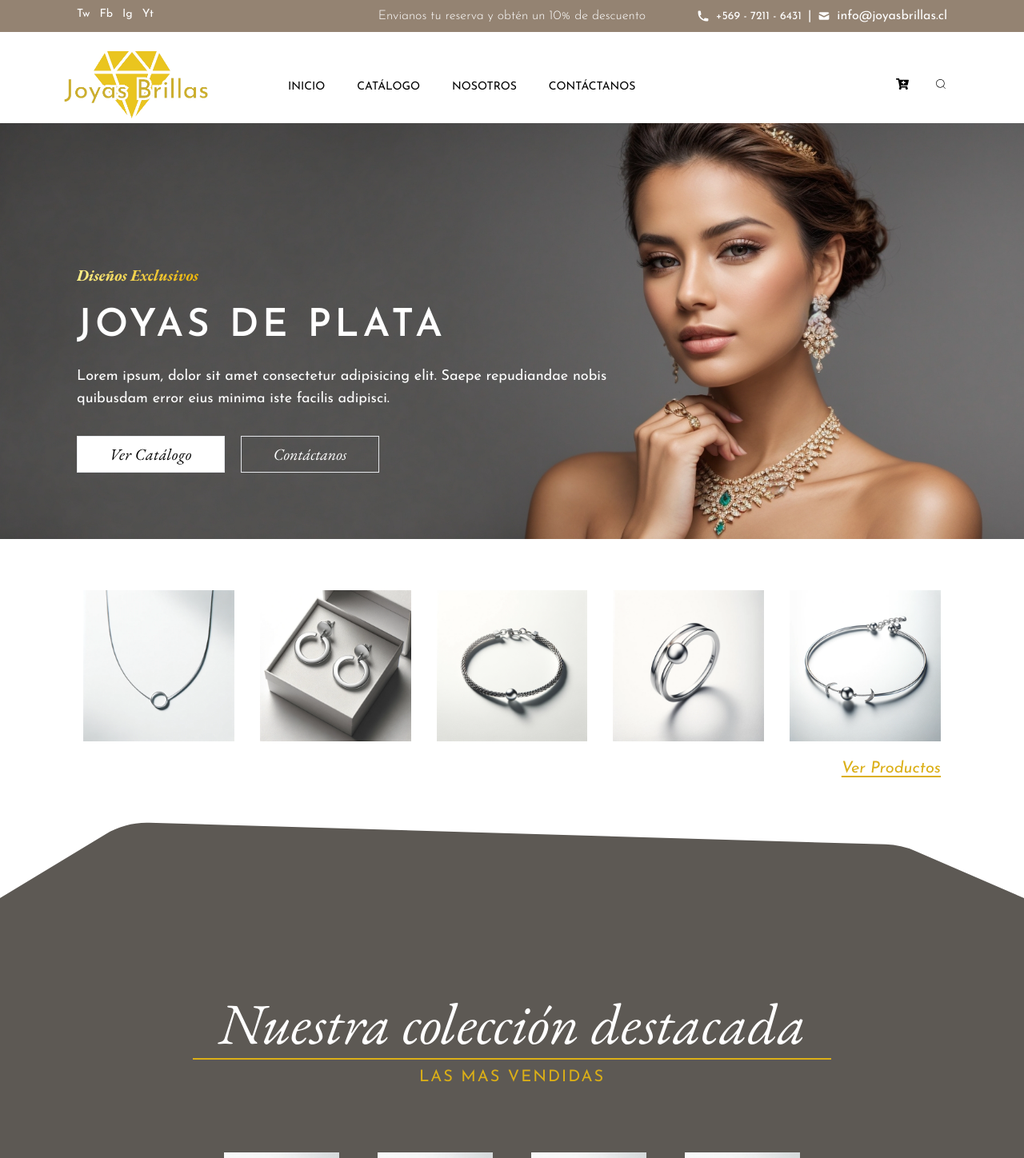
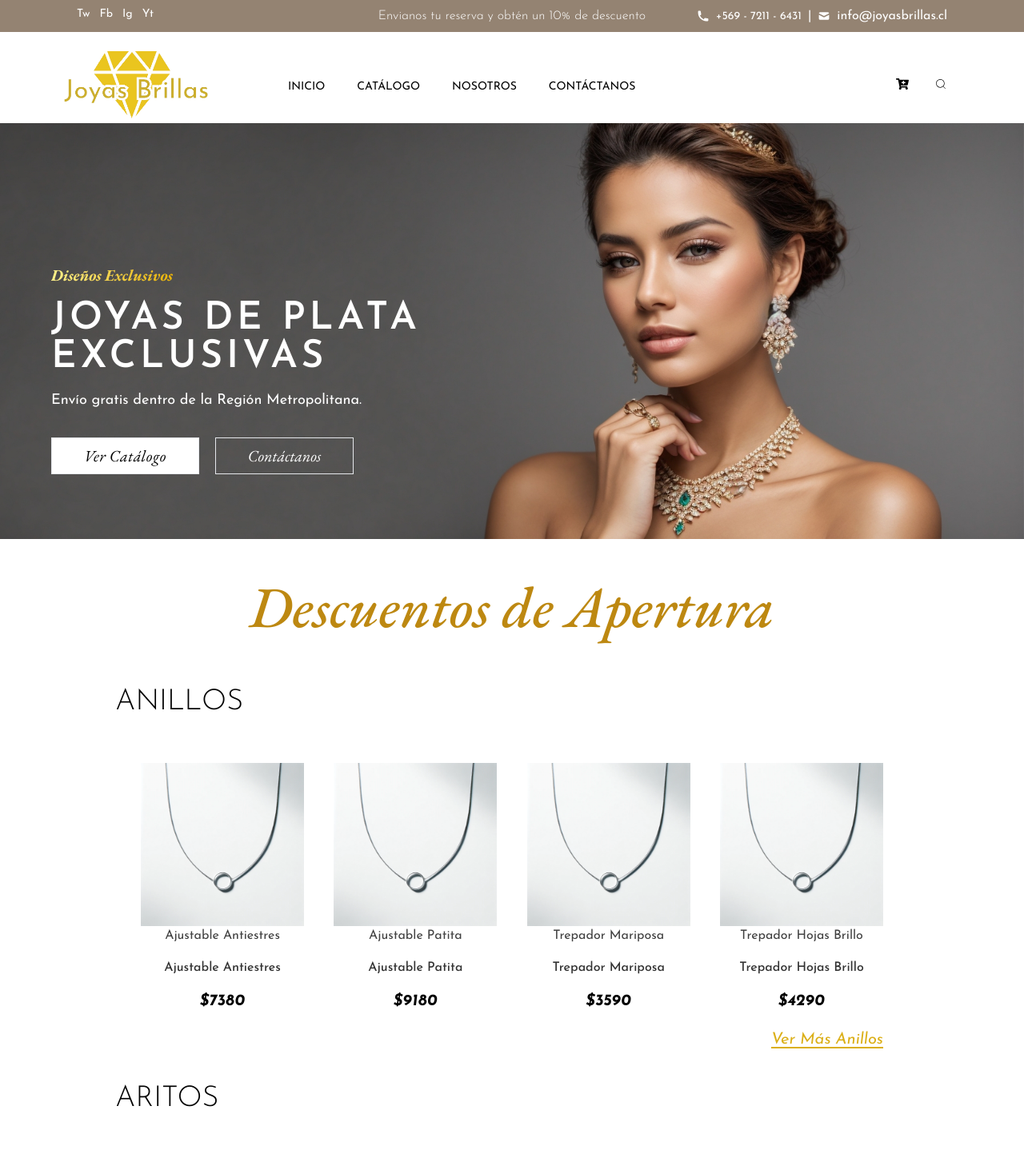
Before and after one commit to EugenioEscobar/JoyasBrillas, a React (Vite) app: page / in a window 1280 px wide. Shown: the top 1448 px of the page at 80% size. Built offline with nearby package versions, Linux system fonts and the light colour scheme; some icons are missing; a web font is replaced by a local one.

Commit message:
products config

```diff
--- a/package.json
+++ b/package.json
@@ -4,7 +4,7 @@
   "version": "0.0.0",
   "type": "module",
   "scripts": {
-    "dev": "vite ",
+    "dev": "vite --host 192.168.1.11",
     "build": "vite build",
     "lint": "eslint . --ext js,jsx --report-unused-disable-directives --max-warnings 0",
     "preview": "vite preview"
--- a/src/components/Banner.jsx
+++ b/src/components/Banner.jsx
@@ -3,21 +3,21 @@ import { BannerPrincipal } from "../assets";
 export function Banner() {
   return (
     <div
-      className="flex h-[65vh] w-full bg-cover bg-center "
+      className="relative flex h-[40vh] w-full bg-cover bg-right md:h-[65vh]"
       style={{ backgroundImage: `url(${BannerPrincipal})` }}
     >
-      <div className="ml-[6rem] flex max-w-[700px] flex-col gap-y-4 pt-44">
+      <div className="absolute z-10 h-full w-full bg-black opacity-50 md:hidden"></div>
+      <div className="relative z-20 ml-[4rem] flex max-w-[700px] flex-col gap-y-4 pt-20 md:ml-[4rem] md:pt-44">
         <div className="inline-block">
-          <span className="inline-block bg-gradient-to-r from-yellow-200 to-yellow-500 bg-clip-text font-ebGaramond text-xl font-bold capitalize italic text-transparent">
+          <span className="hidden bg-gradient-to-r  from-yellow-200 to-yellow-500 bg-clip-text font-ebGaramond text-xl font-bold capitalize italic text-transparent md:inline-block">
             Diseños Exclusivos
           </span>
         </div>
-        <h1 className="text-5xl font-semibold uppercase leading-snug tracking-widest text-white">
-          Joyas de plata
+        <h1 className="text-xl font-semibold uppercase leading-snug tracking-widest text-white md:text-5xl">
+          joyas de plata exclusivas
         </h1>
-        <p className="balanc text-lg text-white">
-          Lorem ipsum, dolor sit amet consectetur adipisicing elit. Saepe
-          repudiandae nobis quibusdam error eius minima iste facilis adipisci.
+        <p className="text-lg text-white">
+          Envío gratis dentro de la Región Metropolitana.
         </p>
         <div className="mt-4 flex gap-5 font-ebGaramond">
           <button
--- a/src/components/Categories.jsx
+++ b/src/components/Categories.jsx
@@ -1,8 +1,5 @@
-import { Link } from "react-router-dom";
-import { FontAwesomeIcon } from "@fortawesome/react-fontawesome";
-import { faChevronRight } from "@fortawesome/free-solid-svg-icons";
-
 import { neckless, anklet, bracelet, earrings, ring } from "../assets";
+import { LinkToProductos } from "./LinkToProducts";
 
 export function Categories() {
   return (
@@ -46,21 +43,7 @@ export function Categories() {
       </div>
 
       {/* Ver todos los productos */}
-      <div className="container mt-5 flex justify-end px-16">
-        <Link
-          to="/joyas"
-          className="group relative flex items-center gap-1 text-xl italic text-secondary underline underline-offset-4 hover:opacity-80"
-        >
-          <span className="relative transition-all duration-300 group-hover:-translate-x-4 ">
-            Ver Productos
-          </span>
-          <FontAwesomeIcon
-            icon={faChevronRight}
-            beatFade={true}
-            className="fa-md absolute -right-[200%] hidden opacity-0 transition-all duration-200 ease-in-out group-hover:right-0 group-hover:flex group-hover:opacity-100 group-hover:duration-500"
-          />
-        </Link>
-      </div>
+      <LinkToProductos></LinkToProductos>
     </div>
   );
 }
--- /dev/null
+++ b/src/components/LinkToProducts.jsx
@@ -0,0 +1,26 @@
+import { Link } from "react-router-dom";
+import { FontAwesomeIcon } from "@fortawesome/react-fontawesome";
+import { faChevronRight } from "@fortawesome/free-solid-svg-icons";
+
+export function LinkToProductos(categoria) {
+  const nombreCategoria = categoria
+    ? `Más ${categoria.categoria}`
+    : "Productos";
+  return (
+    <div className="mt-5 flex justify-end px-44">
+      <Link
+        to="/joyas"
+        className="group relative flex items-center gap-1 text-xl italic text-corn-500 underline underline-offset-4 hover:opacity-80"
+      >
+        <span className="relative transition-all duration-300 group-hover:-translate-x-4 ">
+          {`Ver ${nombreCategoria}`}
+        </span>
+        <FontAwesomeIcon
+          icon={faChevronRight}
+          beatFade={true}
+          className="fa-md absolute -right-[200%] hidden opacity-0 transition-all duration-200 ease-in-out group-hover:right-0 group-hover:flex group-hover:opacity-100 group-hover:duration-500"
+        />
+      </Link>
+    </div>
+  );
+}
--- a/src/components/Navbar.jsx
+++ b/src/components/Navbar.jsx
@@ -48,7 +48,7 @@ export function Navbar() {
       </div>
       <ul
         className="flex flex-1 list-none
-            items-center justify-end sm:hidden"
+            items-center justify-end md:hidden"
       >
         {/* Iconos responsive del Sidebar */}
         <FiAlignJustify
--- a/src/components/ProductList.jsx
+++ b/src/components/ProductList.jsx
@@ -1,24 +1,32 @@
 import { neckless } from "../assets";
 import { Link } from "react-router-dom";
 import { productos } from "../constants/products";
+import { LinkToProductos } from "./LinkToProducts";
 
-export function ProductList() {
+export function ProductList({ counter = 16, categoria }) {
+  // if (categoria)
+  console.log("Productos");
+  console.log(productos.filter((prod) => prod.tipo === categoria));
+  const productListed = productos.slice(0, counter);
   return (
-    <div className="flex flex-col items-center gap-8">
-      <header className="flex justify-center">
-        <span className="text-corn-500 mt-12 font-ebGaramond text-7xl font-medium italic ">
-          Productos
+    <>
+      {categoria ? (
+        <span className="text flex justify-start px-36 py-10 text-4xl font-light uppercase">
+          {categoria}
         </span>
-      </header>
-      <hr className="w-[90%] max-w-[1500px] border border-t-secondary" />
-      <section className="flex max-w-[1500px] flex-wrap justify-center gap-3">
-        {productos.map((item) => {
-          console.log(item);
+      ) : null}
+
+      <main className="flex justify-center px-16  pt-4 md:px-32">
+        <div className="flex flex-1 flex-wrap justify-between px-12">
+          {productListed.map((item) => {
             return (
+              <article
+                key={item.id}
+                className="sm:w-[46%] md:w-[30%] lg:w-[22%]"
+              >
                 <Link
                   to="/joya"
-              key={item.Id}
-              className="group relative w-full flex-grow rounded-sm pb-16 hover:bg-slate-100 md:w-[46%] lg:w-[30%] xl:w-[22%]"
+                  className="group relative w-full flex-grow rounded-sm pb-16 hover:bg-slate-100"
                 >
                   <img
                     src={neckless}
@@ -34,9 +42,14 @@ export function ProductList() {
                     <p className="text-xl font-bold italic">{`$${item.total}`}</p>
                   </div>
                 </Link>
+              </article>
             );
           })}
-      </section>
         </div>
+      </main>
+      {categoria ? (
+        <LinkToProductos categoria={categoria}></LinkToProductos>
+      ) : null}
+    </>
   );
 }
--- a/src/constants/products.js
+++ b/src/constants/products.js
@@ -1,7 +1,7 @@
 export const productos = [
   {
     id: 1,
-    tipo: "Anillo",
+    tipo: "Anillos",
     nombre: "Ajustable Antiestres",
     descripcion: "Ajustable Antiestres",
     costo: 3690,
@@ -12,7 +12,7 @@ export const productos = [
   },
   {
     id: 2,
-    tipo: "Anillo",
+    tipo: "Anillos",
     nombre: "Ajustable Patita",
     descripcion: "Ajustable Patita",
     costo: 4590,
@@ -23,7 +23,7 @@ export const productos = [
   },
   {
     id: 3,
-    tipo: "Aros",
+    tipo: "Aritos",
     nombre: "Trepador Mariposa",
     descripcion: "Trepador Mariposa",
     costo: 3590,
@@ -34,7 +34,7 @@ export const productos = [
   },
   {
     id: 4,
-    tipo: "Aros",
+    tipo: "Aritos",
     nombre: "Trepador Hojas Brillo",
     descripcion: "Trepador Hojas Brillo",
     costo: 4290,
@@ -45,7 +45,7 @@ export const productos = [
   },
   {
     id: 5,
-    tipo: "Aros",
+    tipo: "Aritos",
     nombre: "Trepador Brillo",
     descripcion: "Trepador Brillo",
     costo: 3490,
@@ -56,7 +56,7 @@ export const productos = [
   },
   {
     id: 6,
-    tipo: "Aros",
+    tipo: "Aritos",
     nombre: "Sol & Luna",
     descripcion: "Sol & Luna",
     costo: 3590,
@@ -67,7 +67,7 @@ export const productos = [
   },
   {
     id: 7,
-    tipo: "Aros",
+    tipo: "Aritos",
     nombre: "Cuadrado Nudo",
     descripcion: "Cuadrado Nudo",
     costo: 2590,
@@ -78,7 +78,7 @@ export const productos = [
   },
   {
     id: 8,
-    tipo: "Aros",
+    tipo: "Aritos",
     nombre: "Circon Ovalados Brillantes",
     descripcion: "Circon Ovalados Brillantes",
     costo: 5590,
@@ -89,7 +89,7 @@ export const productos = [
   },
   {
     id: 9,
-    tipo: "Aros",
+    tipo: "Aritos",
     nombre: "Circon Redondo",
     descripcion: "Circon Redondo",
     costo: 1990,
@@ -100,7 +100,7 @@ export const productos = [
   },
   {
     id: 10,
-    tipo: "Aros",
+    tipo: "Aritos",
     nombre: "Corazon Te Quiero",
     descripcion: "Corazon Te Quiero",
     costo: 3590,
@@ -111,7 +111,7 @@ export const productos = [
   },
   {
     id: 11,
-    tipo: "Aros ",
+    tipo: "Aritos",
     nombre: "Cuadrado Brillante",
     descripcion: "Cuadrado Brillante",
     costo: 2490,
@@ -122,7 +122,7 @@ export const productos = [
   },
   {
     id: 12,
-    tipo: "Brasalete",
+    tipo: "Brasaletes",
     nombre: "Pandora Mickey",
     descripcion: "Pandora Mickey",
     costo: 15990,
@@ -133,7 +133,7 @@ export const productos = [
   },
   {
     id: 13,
-    tipo: "Brasalete",
+    tipo: "Brasaletes",
     nombre: "Pandora Princesa",
     descripcion: "Pandora Princesa",
     costo: 15990,
@@ -144,7 +144,7 @@ export const productos = [
   },
   {
     id: 14,
-    tipo: "Cadena",
+    tipo: "Cadenas",
     nombre: "Pelotas 45cm",
     descripcion: "Pelotas 45cm",
     costo: 4590,
@@ -155,7 +155,7 @@ export const productos = [
   },
   {
     id: 15,
-    tipo: "Cadena",
+    tipo: "Cadenas",
     nombre: "Turbillon 40cm",
     descripcion: "Turbillon 40cm",
     costo: 6590,
@@ -166,7 +166,7 @@ export const productos = [
   },
   {
     id: 16,
-    tipo: "Cadena",
+    tipo: "Cadenas",
     nombre: "Corazones 50cm",
     descripcion: "Corazones 50cm",
     costo: 5990,
@@ -177,7 +177,7 @@ export const productos = [
   },
   {
     id: 17,
-    tipo: "Cadena",
+    tipo: "Cadenas",
     nombre: "Caracol 45cm",
     descripcion: "Caracol 45cm",
     costo: 6590,
@@ -188,7 +188,7 @@ export const productos = [
   },
   {
     id: 18,
-    tipo: "Cadena",
+    tipo: "Cadenas",
     nombre: "Argolla 40cm",
     descripcion: "Argolla 40cm",
     costo: 6590,
@@ -199,7 +199,7 @@ export const productos = [
   },
   {
     id: 19,
-    tipo: "Cadena",
+    tipo: "Cadenas",
     nombre: "Cadena Turbillon 50cm(MIO)",
     descripcion: "Cadena Turbillon 50cm(MIO)",
     costo: 16990,
@@ -210,7 +210,7 @@ export const productos = [
   },
   {
     id: 20,
-    tipo: "Charm",
+    tipo: "Charms",
     nombre: "Corazon Love",
     descripcion: "Corazon Love",
     costo: 4990,
@@ -221,7 +221,7 @@ export const productos = [
   },
   {
     id: 21,
-    tipo: "Charm",
+    tipo: "Charms",
     nombre: "Corazon Medieval",
     descripcion: "Corazon Medieval",
     costo: 5990,
@@ -232,7 +232,7 @@ export const productos = [
   },
   {
     id: 22,
-    tipo: "Charm",
+    tipo: "Charms",
     nombre: "Harry Potter",
     descripcion: "Harry Potter",
     costo: 6590,
@@ -243,7 +243,7 @@ export const productos = [
   },
   {
     id: 23,
-    tipo: "colgante ",
+    tipo: "colgantes",
     nombre: "Nudo",
     descripcion: "Nudo",
     costo: 1990,
@@ -254,7 +254,7 @@ export const productos = [
   },
   {
     id: 24,
-    tipo: "colgante ",
+    tipo: "colgantes",
     nombre: "Esfera Strass",
     descripcion: "Esfera Strass",
     costo: 1990,
@@ -264,30 +264,8 @@ export const productos = [
     "precio net": 6400,
   },
   {
-    id: 25,
-    tipo: "Insumo",
-    nombre: "Bolsas",
-    descripcion: "Bolsas",
-    costo: 1190,
-    cantidad: 2,
-    total: 2380,
-    precio: 0,
-    "precio net": 0,
-  },
-  {
-    id: 26,
-    tipo: "Insumo",
-    nombre: "Argolla Broche",
-    descripcion: "Argolla Broche",
-    costo: 590,
-    cantidad: 2,
-    total: 1180,
-    precio: 0,
-    "precio net": 0,
-  },
-  {
     id: 27,
-    tipo: "Pulsera",
+    tipo: "Pulseras",
     nombre: "Pelotas",
     descripcion: "Pelotas",
     costo: 3290,
@@ -298,7 +276,7 @@ export const productos = [
   },
   {
     id: 28,
-    tipo: "Pulsera",
+    tipo: "Pulseras",
     nombre: "Corazones",
     descripcion: "Corazones",
     costo: 2990,
@@ -309,7 +287,7 @@ export const productos = [
   },
   {
     id: 29,
-    tipo: "Pulsera",
+    tipo: "Pulseras",
     nombre: "Infantil Rombo (MIO)",
     descripcion: "Infantil Rombo (MIO)",
     costo: 2590,
@@ -320,7 +298,7 @@ export const productos = [
   },
   {
     id: 30,
-    tipo: "Anillo",
+    tipo: "Anillos",
     nombre: "Conchas Esferas",
     descripcion: "Conchas Esferas",
     costo: 3990,
@@ -331,7 +309,7 @@ export const productos = [
   },
   {
     id: 31,
-    tipo: "Anillo",
+    tipo: "Anillos",
     nombre: "Cintillo Circones Granate Negro ",
     descripcion: "Cintillo Circones Granate Negro ",
     costo: 4590,
@@ -342,7 +320,7 @@ export const productos = [
   },
   {
     id: 32,
-    tipo: "Anillo",
+    tipo: "Anillos",
     nombre: "Circones morado blanco",
     descripcion: "Circones morado blanco",
     costo: 3690,
@@ -353,7 +331,7 @@ export const productos = [
   },
   {
     id: 33,
-    tipo: "Anillo",
+    tipo: "Anillos",
     nombre: "Cintillo Circones Cuadrados",
     descripcion: "Cintillo Circones Cuadrados",
     costo: 4990,
@@ -364,7 +342,7 @@ export const productos = [
   },
   {
     id: 34,
-    tipo: "Pulsera",
+    tipo: "Pulseras",
     nombre: "Corazones Entrelazados",
     descripcion: "Corazones Entrelazados",
     costo: 1990,
@@ -375,7 +353,7 @@ export const productos = [
   },
   {
     id: 35,
-    tipo: "Pulsera",
+    tipo: "Pulseras",
     nombre: "Tradicional con Ovalos",
     descripcion: "Tradicional con Ovalos",
     costo: 2990,
@@ -386,7 +364,7 @@ export const productos = [
   },
   {
     id: 36,
-    tipo: "Pulsera",
+    tipo: "Pulseras",
     nombre: "Rombo Flor",
     descripcion: "Rombo Flor",
     costo: 2590,
@@ -397,7 +375,7 @@ export const productos = [
   },
   {
     id: 37,
-    tipo: "Aros",
+    tipo: "Aritos",
     nombre: "Trepador Patitas",
     descripcion: "Trepador Patitas",
     costo: 4590,
@@ -408,7 +386,7 @@ export const productos = [
   },
   {
     id: 38,
-    tipo: "Aros",
+    tipo: "Aritos",
     nombre: "Trepador Circones",
     descripcion: "Trepador Circones",
     costo: 4590,
@@ -419,7 +397,7 @@ export const productos = [
   },
   {
     id: 39,
-    tipo: "Aros",
+    tipo: "Aritos",
     nombre: "Trepador Seis Estrellas",
     descripcion: "Trepador Seis Estrellas",
     costo: 2990,
@@ -430,7 +408,7 @@ export const productos = [
   },
   {
     id: 40,
-    tipo: "Aros ",
+    tipo: "Aritos",
     nombre: "Trepador Tres Estrellas Circon",
     descripcion: "Trepador Tres Estrellas Circon",
     costo: 4590,
@@ -441,9 +419,9 @@ export const productos = [
   },
   {
     id: 41,
-    tipo: "Aros",
-    nombre: "Aros Bidu con Cadena ",
-    descripcion: "Aros Bidu con Cadena ",
+    tipo: "Aritos",
+    nombre: "AritosBidu con Cadena ",
+    descripcion: "AritosBidu con Cadena ",
     costo: 3990,
     cantidad: 1,
     total: 3990,
@@ -452,7 +430,7 @@ export const productos = [
   },
   {
     id: 42,
-    tipo: "Aros",
+    tipo: "Aritos",
     nombre: "Pasador Nudo de Bruja",
     descripcion: "Pasador Nudo de Bruja",
     costo: 3990,
@@ -463,7 +441,7 @@ export const productos = [
   },
   {
     id: 43,
-    tipo: "Aros",
+    tipo: "Aritos",
     nombre: "Circon Tornasol Cuadrado 4x4",
     descripcion: "Circon Tornasol Cuadrado 4x4",
     costo: 1690,
@@ -474,7 +452,7 @@ export const productos = [
   },
   {
     id: 44,
-    tipo: "Aros",
+    tipo: "Aritos",
     nombre: "Estrella Circon Blanca 4mm",
     descripcion: "Estrella Circon Blanca 4mm",
     costo: 1690,
@@ -485,7 +463,7 @@ export const productos = [
   },
   {
     id: 45,
-    tipo: "Aros",
+    tipo: "Aritos",
     nombre: "Estrella Circon Rosa 6mm",
     descripcion: "Estrella Circon Rosa 6mm",
     costo: 1890,
@@ -496,7 +474,7 @@ export const productos = [
   },
   {
     id: 46,
-    tipo: "Aros",
+    tipo: "Aritos",
     nombre: "Circon 8mm",
     descripcion: "Circon 8mm",
     costo: 2290,
@@ -507,7 +485,7 @@ export const productos = [
   },
   {
     id: 47,
-    tipo: "Aros",
+    tipo: "Aritos",
     nombre: "Estrella",
     descripcion: "Estrella",
     costo: 2990,
@@ -518,7 +496,7 @@ export const productos = [
   },
   {
     id: 48,
-    tipo: "Aros",
+    tipo: "Aritos",
     nombre: "Patita Negra",
     descripcion: "Patita Negra",
     costo: 3690,
@@ -529,7 +507,7 @@ export const productos = [
   },
   {
     id: 49,
-    tipo: "Aros",
+    tipo: "Aritos",
     nombre: "Cuadrado Micro Circon",
     descripcion: "Cuadrado Micro Circon",
     costo: 3890,
@@ -540,9 +518,9 @@ export const productos = [
   },
   {
     id: 50,
-    tipo: "Aros",
-    nombre: "Aros corazon (del Tripack)",
-    descripcion: "Aros corazon (del Tripack)",
+    tipo: "Aritos",
+    nombre: "Aritoscorazon (del Tripack)",
+    descripcion: "Aritoscorazon (del Tripack)",
     costo: 5590,
     cantidad: 1,
     total: 5590,
@@ -551,7 +529,7 @@ export const productos = [
   },
   {
     id: 51,
-    tipo: "",
+    tipo: "Tripack",
     nombre: "flores (tripack)",
     descripcion: "flores (tripack)",
     costo: 5590,
@@ -562,7 +540,7 @@ export const productos = [
   },
   {
     id: 52,
-    tipo: "",
+    tipo: "Anillos",
     nombre: "Anillo  cintillo circon ",
     descripcion: 6990,
     costo: "$6.990",
--- /dev/null
+++ b/src/constants/tipoProducto.js
@@ -0,0 +1,11 @@
+import { productos } from "./products";
+
+const getTiposProducto = () => {
+  const tipos = productos.map((producto) => producto.tipo);
+
+  const tipoUnico = [...new Set(tipos)];
+
+  return tipoUnico;
+};
+
+export { getTiposProducto };
--- a/src/layouts/Main.jsx
+++ b/src/layouts/Main.jsx
@@ -1,3 +1,4 @@
+import { getTiposProducto } from "../constants/tipoProducto";
 import {
   Advertisement,
   Navbar,
@@ -5,9 +6,13 @@ import {
   Categories,
   TopProducts,
   Footer,
+  ProductList,
 } from "../components";
 
 export function Main() {
+  const categorias = getTiposProducto();
+  console.log(categorias);
+
   return (
     <div className="scroll-smooth font-josefin">
       <Advertisement span="Envianos tu reserva y obtén un 10% de descuento"></Advertisement>
@@ -16,9 +21,22 @@ export function Main() {
 
       <Banner></Banner>
 
-      <Categories></Categories>
+      <header className="flex justify-center">
+        <h2 className="mb-6 mt-12 font-ebGaramond text-7xl font-medium italic text-corn-600 ">
+          Descuentos de Apertura
+        </h2>
+      </header>
+      {categorias.map((categoria) => {
+        return (
+          <ProductList
+            counter={4}
+            key={categoria}
+            categoria={categoria}
+          ></ProductList>
+        );
+      })}
 
-      <TopProducts></TopProducts>
+      {/* Ventajas competitivas */}
 
       <Footer></Footer>
 
```
Lines whose indentation alone changed are shown as unchanged.
